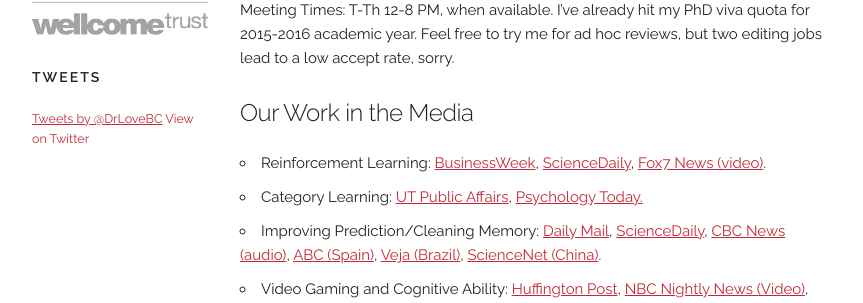
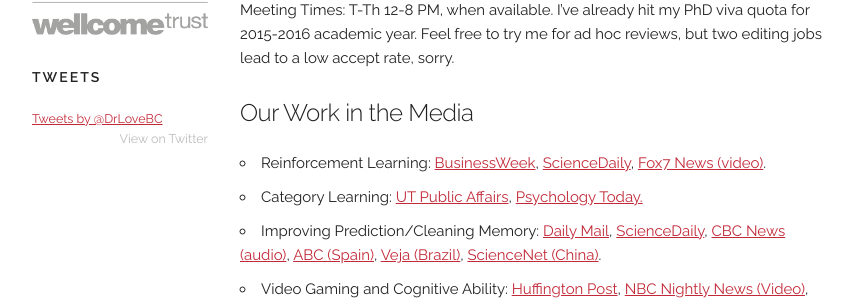
Before and after one commit to lovebc/lovebc.github.io, a Jekyll site: the page built from index.html, in a window 1280 px wide. Shown: the part 935-1238 px from the top of the page, without its empty margins (208-1071 px from the left). Built offline with Jekyll 4.4.1, drawn with Linux system fonts in a browser that asks for light colours; nearby versions of some CDN libraries; some web fonts are replaced; comment, search, counter and statistics services are not loaded.

Commit message:
Update index.html

```diff
--- a/index.html
+++ b/index.html
@@ -38,7 +38,8 @@
             height = "600" href="https://twitter.com/DrLoveBC" data-widget-id="735848882727424001"
             >Tweets by @DrLoveBC</a>
             <script>!function(d,s,id){var js,fjs=d.getElementsByTagName(s)[0],p=/^http:/.test(d.location)?'http':'https';if(!d.getElementById(id)){js=d.createElement(s);js.id=id;js.src=p+"://platform.twitter.com/widgets.js";fjs.parentNode.insertBefore(js,fjs);}}(document,"script","twitter-wjs");</script>
-            <a href="https://twitter.com/DrLoveBC" style = "text-decoration:none; ">View on Twitter</a>
+            <a href="https://twitter.com/DrLoveBC" style = "text-decoration:none; color: #bbb; float: right;">
+              View on Twitter</a>
             </div>
 
 
```
